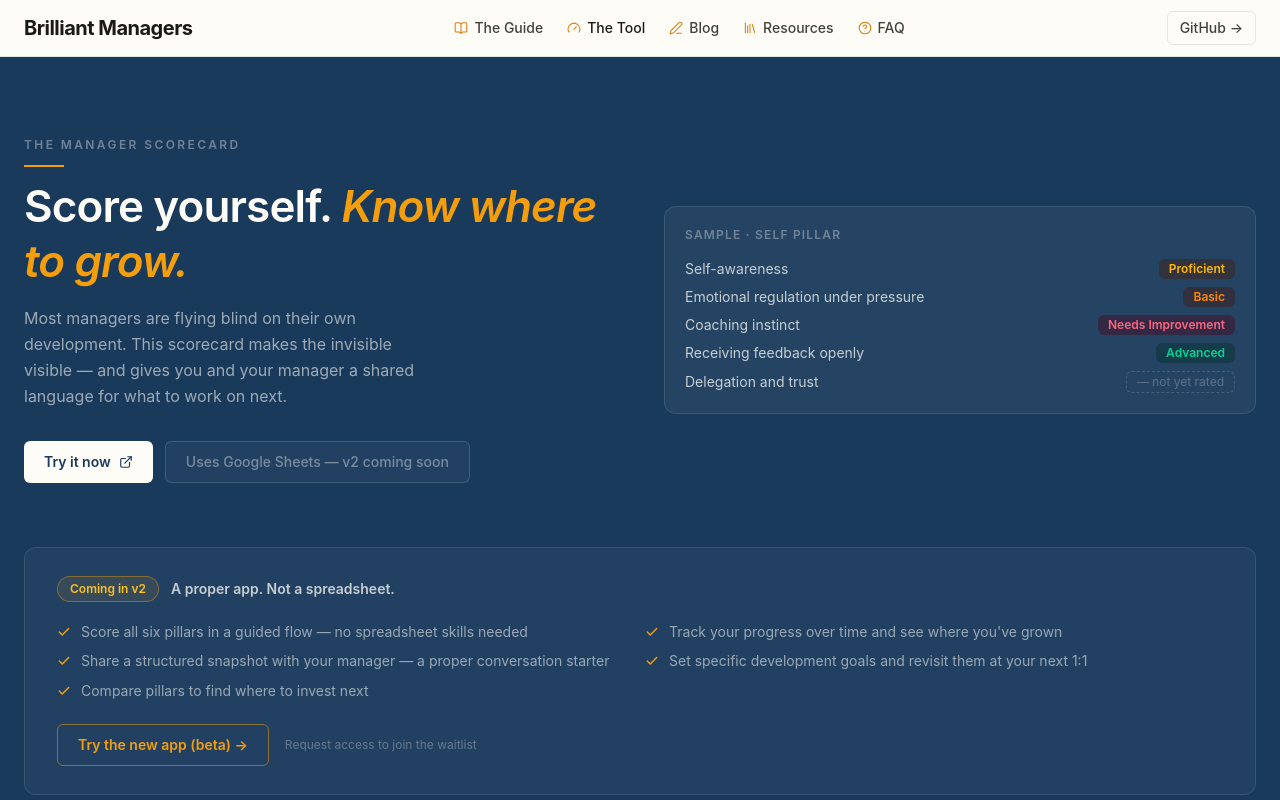
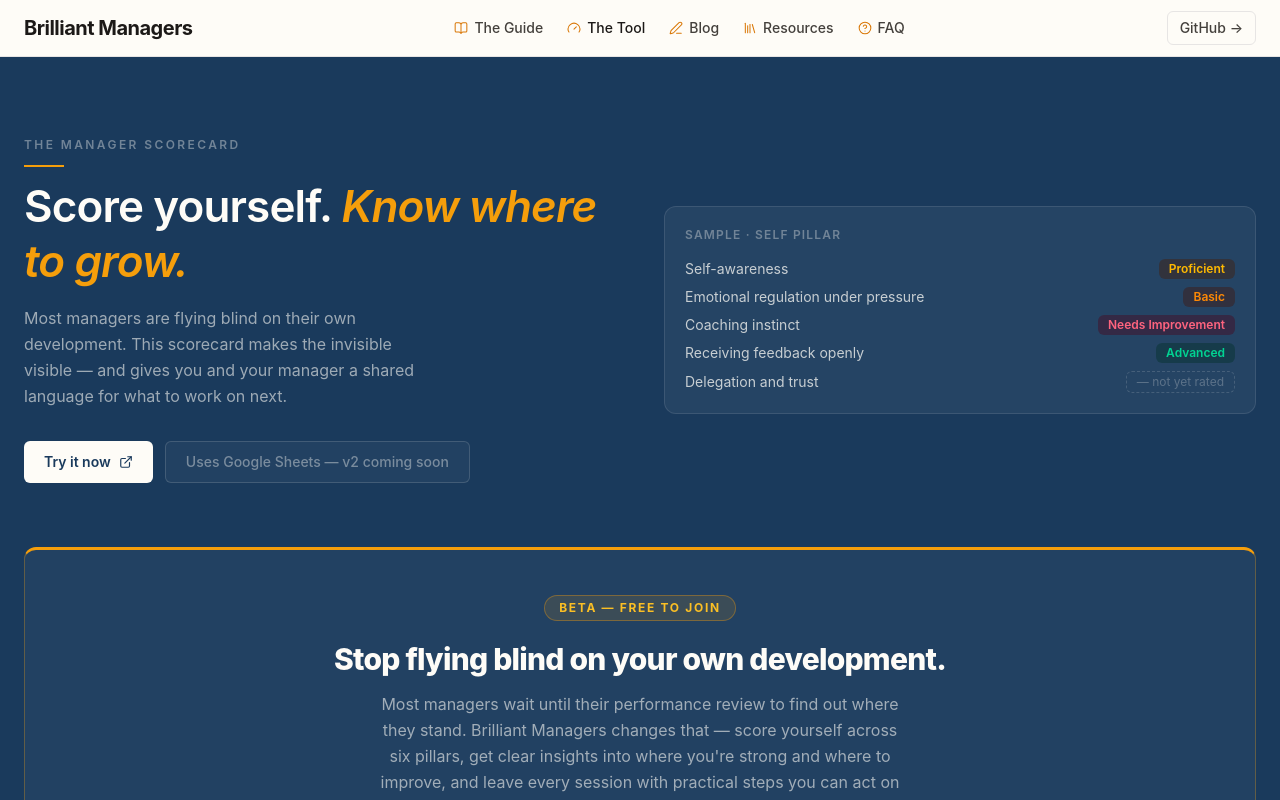
Before and after one commit to terrybrown/brilliantmanagers.info, a Next.js app: page /the-tool in a window 1280 px wide. Shown: the top 800 px of the page. Built offline with nearby package versions, Linux system fonts and the light colour scheme.

Commit message:
feat: replace tool page CTA with beta sign-up section and inline form

```diff
--- a/app/the-tool/page.tsx
+++ b/app/the-tool/page.tsx
@@ -1,19 +1,12 @@
 import Link from 'next/link'
-import { ExternalLink, Check } from 'lucide-react'
+import { ExternalLink } from 'lucide-react'
 import { ScorecardPreview } from '@/components/tool/scorecard-preview'
+import { BetaSignupForm } from '@/components/tool/BetaSignupForm'
 
 export const metadata = { title: 'The Tool' }
 
 const GOOGLE_SHEET_URL =
   'https://docs.google.com/spreadsheets/d/1CDalSItIni0PWWcrwXzMG-CAOWzjP-1FYPdRCbswcoo/edit?usp=sharing'
-
-const V2_FEATURES = [
-  'Score all six pillars in a guided flow — no spreadsheet skills needed',
-  'Track your progress over time and see where you\'ve grown',
-  'Share a structured snapshot with your manager — a proper conversation starter',
-  'Set specific development goals and revisit them at your next 1:1',
-  'Compare pillars to find where to invest next',
-]
 
 export default function ToolPage() {
   return (
@@ -77,51 +70,46 @@ export default function ToolPage() {
           <ScorecardPreview />
         </div>
 
-        {/* v2 coming section */}
+        {/* Beta sign-up section */}
         <div
-          className="mt-16 rounded-xl px-8 py-7"
-          style={{ background: 'rgba(254,252,247,0.04)', border: '1px solid rgba(254,252,247,0.10)' }}
+          id="beta-signup"
+          className="mt-16 rounded-xl px-8 py-11 text-center"
+          style={{
+            background: 'rgba(254,252,247,0.04)',
+            border: '1px solid rgba(245,158,11,0.30)',
+            borderTop: '3px solid #f59e0b',
+          }}
         >
-          <div className="mb-5 flex items-center gap-3">
           <span
-              className="rounded-full border px-3 py-1 text-xs font-semibold"
-              style={{ borderColor: 'rgba(245,158,11,0.40)', color: '#fbbf24', background: 'rgba(245,158,11,0.10)' }}
+            className="mb-5 inline-block rounded-full border px-3.5 py-1 text-xs font-bold uppercase tracking-widest"
+            style={{
+              borderColor: 'rgba(245,158,11,0.35)',
+              color: '#fbbf24',
+              background: 'rgba(245,158,11,0.12)',
+              letterSpacing: '0.14em',
+            }}
           >
-              Coming in v2
+            Beta — Free to join
           </span>
+          <h2
+            className="mb-3 text-3xl font-extrabold leading-tight"
+            style={{ color: '#fefcf7', letterSpacing: '-0.025em' }}
+          >
+            Stop flying blind on your own development.
+          </h2>
           <p
-              className="text-sm font-semibold"
-              style={{ color: 'rgba(254,252,247,0.75)', fontFamily: 'var(--font-display)' }}
+            className="mx-auto mb-8 text-base leading-relaxed"
+            style={{ color: 'rgba(254,252,247,0.58)', maxWidth: '520px' }}
           >
-              A proper app. Not a spreadsheet.
+            Most managers wait until their performance review to find out where they
+            stand. Brilliant Managers changes that — score yourself across six pillars,
+            get clear insights into where you&apos;re strong and where to improve, and
+            leave every session with practical steps you can act on straight away.
           </p>
-          </div>
-          <ul className="grid gap-2.5 sm:grid-cols-2">
-            {V2_FEATURES.map((feature) => (
-              <li key={feature} className="flex items-start gap-2.5">
-                <Check
-                  size={14}
-                  strokeWidth={2.5}
-                  style={{ color: '#f59e0b', marginTop: '3px', flexShrink: 0 }}
-                />
-                <span className="text-sm leading-snug" style={{ color: 'rgba(254,252,247,0.55)' }}>
-                  {feature}
-                </span>
-              </li>
-            ))}
-          </ul>
-          <div className="mt-6 flex items-center gap-4">
-            <Link
-              href="/login"
-              className="inline-flex items-center gap-2 rounded-md border px-5 py-2.5 text-sm font-semibold transition-opacity hover:opacity-90"
-              style={{ borderColor: 'rgba(245,158,11,0.5)', color: '#f59e0b' }}
-            >
-              Try the new app (beta) →
-            </Link>
-            <span className="text-xs" style={{ color: 'rgba(254,252,247,0.30)' }}>
-              Request access to join the waitlist
-            </span>
-          </div>
+          <BetaSignupForm />
+          <p className="mt-3 text-xs" style={{ color: 'rgba(254,252,247,0.25)' }}>
+            No password. Click the link in your email and you&apos;re in.
+          </p>
         </div>
       </div>
     </div>
```
Lines whose indentation alone changed are shown as unchanged.
